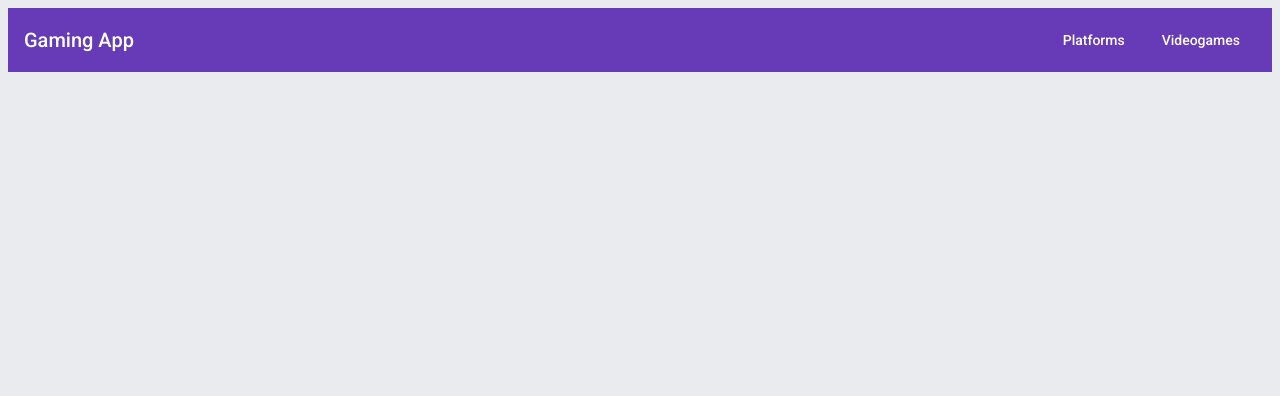
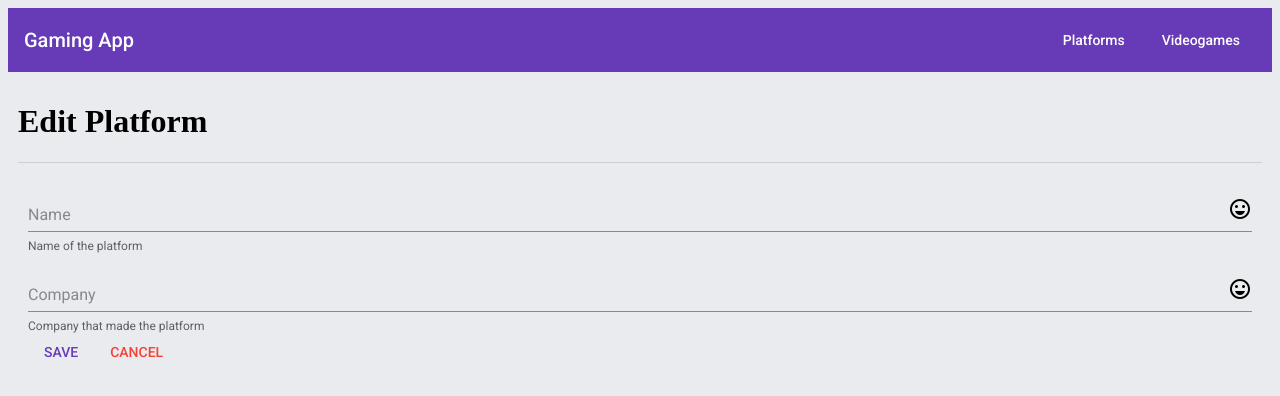
Before and after one commit to akadim/videogames-app, an Angular app: page /platform/1 in a window 1280 px wide. Before the commit this address led to /. Shown: the top 396 px of the page. Built offline with nearby package versions, Linux system fonts and the light colour scheme; no server answers.

Commit message:
Adding the Add/Edit functionalities to Platform Page

```diff
--- a/src/app/app-routing.module.ts
+++ b/src/app/app-routing.module.ts
@@ -2,11 +2,15 @@ import { NgModule } from '@angular/core';
 import { Routes, RouterModule } from '@angular/router';
 import { VideogamesComponent } from './videogames/videogames.component';
 import { PlatformsComponent } from './platforms/platforms.component';
+import { VideogamesEditComponent } from './videogames/videogames-edit/videogames-edit.component';
+import { PlatformsEditComponent } from './platforms/platforms-edit/platforms-edit.component';
 
 
 const routes: Routes = [
    { path: 'videogames', component: VideogamesComponent },
+   { path: 'videogame/:id', component: VideogamesEditComponent},
    { path: 'platforms', component: PlatformsComponent },
+   { path: 'platform/:id', component: PlatformsEditComponent },
    { path: '', redirectTo: '/platforms', pathMatch: 'full' }
 ];
 
--- a/src/app/app.module.ts
+++ b/src/app/app.module.ts
@@ -6,8 +6,11 @@ import {MatGridListModule} from '@angular/material/grid-list';
 import {MatCardModule} from '@angular/material/card';
 import {MatIconModule} from '@angular/material/icon';
 import {MatDividerModule} from '@angular/material/divider';
+import {MatFormFieldModule} from '@angular/material/form-field';
+import {MatInputModule} from '@angular/material/input';
 import { HttpClientModule } from '@angular/common/http';
 import { ToastrModule } from 'ngx-toastr';
+import { ReactiveFormsModule } from '@angular/forms';
 
 import { AppRoutingModule } from './app-routing.module';
 import { AppComponent } from './app.component';
@@ -36,6 +39,9 @@ import { VideogamesEditComponent } from './videogames/videogames-edit/videogames
     MatCardModule,
     MatIconModule,
     MatDividerModule,
+    MatFormFieldModule,
+    MatInputModule,
+    ReactiveFormsModule,
     ToastrModule.forRoot()
   ],
   providers: [],
--- a/src/app/platforms/platforms-edit/platforms-edit.component.html
+++ b/src/app/platforms/platforms-edit/platforms-edit.component.html
@@ -1,5 +1,25 @@
 <h1>Edit Platform</h1>
 <mat-divider></mat-divider>
 <div class="list-content">
-
+   <form [formGroup]="platformForm" (ngSubmit)="onSubmit()" method="post">
+    <div class = "form-container">
+        <mat-form-field appearance = "standard">
+           <input matInput placeholder = "Name" formControlName="name" required>
+           <mat-icon matSuffix>sentiment_very_satisfied</mat-icon>
+           <mat-hint>Name of the platform</mat-hint>
+        </mat-form-field>
+        <mat-form-field appearance = "standard">
+                <input matInput placeholder = "Company"  formControlName="company" required>
+                <mat-icon matSuffix>sentiment_very_satisfied</mat-icon>
+                <mat-hint>Company that made the platform</mat-hint>
+        </mat-form-field>
+     </div>
+     <input type="hidden" name="platformId" value="{{ platformId }}" />
+    <button mat-button color="primary" type="submit">
+        SAVE
+    </button>
+    <button mat-button color="warn" (click)="cancelForm()">
+        CANCEL
+    </button>
+   </form>
 </div>
--- a/src/app/platforms/platforms-edit/platforms-edit.component.ts
+++ b/src/app/platforms/platforms-edit/platforms-edit.component.ts
@@ -1,4 +1,7 @@
 import { Component, OnInit } from '@angular/core';
+import { FormBuilder, FormGroup } from '@angular/forms';
+import { Router, ActivatedRoute } from '@angular/router';
+import { PlatformsService } from '../platforms.service';
 
 @Component({
   selector: 'app-platforms-edit',
@@ -7,9 +10,51 @@ import { Component, OnInit } from '@angular/core';
 })
 export class PlatformsEditComponent implements OnInit {
 
-  constructor() { }
+  platformForm: FormGroup;
+  platformId: number;
+
+  constructor(private formBuilder: FormBuilder,private route:ActivatedRoute, private platformService: PlatformsService, private router: Router) { }
 
   ngOnInit() {
+    this.route.params.subscribe( params => {
+        this.platformId = parseInt(params['id']);
+
+        if(this.platformId !== -1) {
+          this.platformService.getPlatform(this.platformId).subscribe( (platform) => {
+
+            this.platformForm = this.formBuilder.group({
+              name: [platform.name],
+              company: [platform.company]
+           });
+          });
+        }
+
+        this.platformForm = this.formBuilder.group({
+          name: [''],
+          company: ['']
+       });
+
+
+    });
+
+  }
+
+  onSubmit() {
+    if(this.platformId !== -1) {
+      console.log(this.platformId);
+      this.platformService.updatePlatform(this.platformForm.value, this.platformId).subscribe( (response) => {
+        this.router.navigate(['/platforms']);
+      });
+    } else {
+      this.platformService.addPlatform(this.platformForm.value).subscribe( (response) => {
+        this.router.navigate(['/platforms']);
+      });
+    }
+
+  }
+
+  cancelForm() {
+     this.router.navigate(['/platforms']);
   }
 
 }
--- a/src/app/platforms/platforms.component.html
+++ b/src/app/platforms/platforms.component.html
@@ -6,7 +6,7 @@
               <mat-card class = "tp-card">
                       <mat-card-header>
                          <div mat-card-avatar class = "tp-header-image">
-                             <a title="Edit" alt="Edit"><mat-icon>edit</mat-icon></a>
+                             <a title="Edit" alt="Edit" (click)="onEdit(platform.id)"><mat-icon>edit</mat-icon></a>
                              <a title="Delete" alt="Delete" (click)="onDelete(platform.id)"><mat-icon>delete</mat-icon></a>
                          </div>
                          <mat-card-title>{{ platform.name }}</mat-card-title>
@@ -17,5 +17,5 @@
    </mat-grid-list>
 </div>
  <div class="action-section">
-   <a mat-fab class="add-button" color="primary"><mat-icon>add</mat-icon></a>
+   <a mat-fab class="add-button" color="primary" (click)="onEdit(-1)"><mat-icon>add</mat-icon></a>
  </div>
--- a/src/app/platforms/platforms.component.ts
+++ b/src/app/platforms/platforms.component.ts
@@ -2,6 +2,7 @@ import { Component, OnInit } from '@angular/core';
 import { PlatformsService } from './platforms.service';
 import { Platform } from './platform';
 import { ToastrService } from 'ngx-toastr';
+import { Router } from '@angular/router';
 
 @Component({
   selector: 'app-platforms',
@@ -12,12 +13,17 @@ export class PlatformsComponent implements OnInit {
 
   platforms: Platform[];
 
-  constructor(private platformService: PlatformsService, private toastr: ToastrService) { }
+  constructor(private platformService: PlatformsService, private toastr: ToastrService, private router: Router) { }
 
   ngOnInit() {
+
      this.platformService.getAllPlatforms().subscribe( (platforms) => {
           this.platforms = platforms;
      });
+  }
+
+  onEdit(id: number) {
+      this.router.navigate(['/platform/'+id]);
   }
 
   onDelete(id: number) {
--- a/src/app/platforms/platforms.service.ts
+++ b/src/app/platforms/platforms.service.ts
@@ -19,6 +19,18 @@ export class PlatformsService {
      return this.http.get<Platform[]>(environment.apiUrl + '/platforms');
   }
 
+  getPlatform(id: number): Observable<Platform> {
+      return this.http.get<Platform>(environment.apiUrl + '/platforms/'+id);
+  }
+
+  addPlatform(platform: Platform): Observable<Platform> {
+      return this.http.post<Platform>(environment.apiUrl + '/platforms/', platform, this.httpOptions);
+  }
+
+  updatePlatform(platform: Platform, id: number): Observable<Platform> {
+    return this.http.put<Platform>(environment.apiUrl + '/platforms/', { name: platform.name, company: platform.company, id: id}, this.httpOptions);
+}
+
   deletePlatform(id: number): Observable<Platform> {
       return this.http.delete<Platform>(environment.apiUrl + '/platforms/' + id, this.httpOptions);
   }
--- a/src/styles.sass
+++ b/src/styles.sass
@@ -4,6 +4,10 @@ body
 
 .page-content, .list-content
     padding: 10px
+
+.form-container
+    display: flex
+    flex-direction: column
 
 .mat-fab
     position: relative
```
